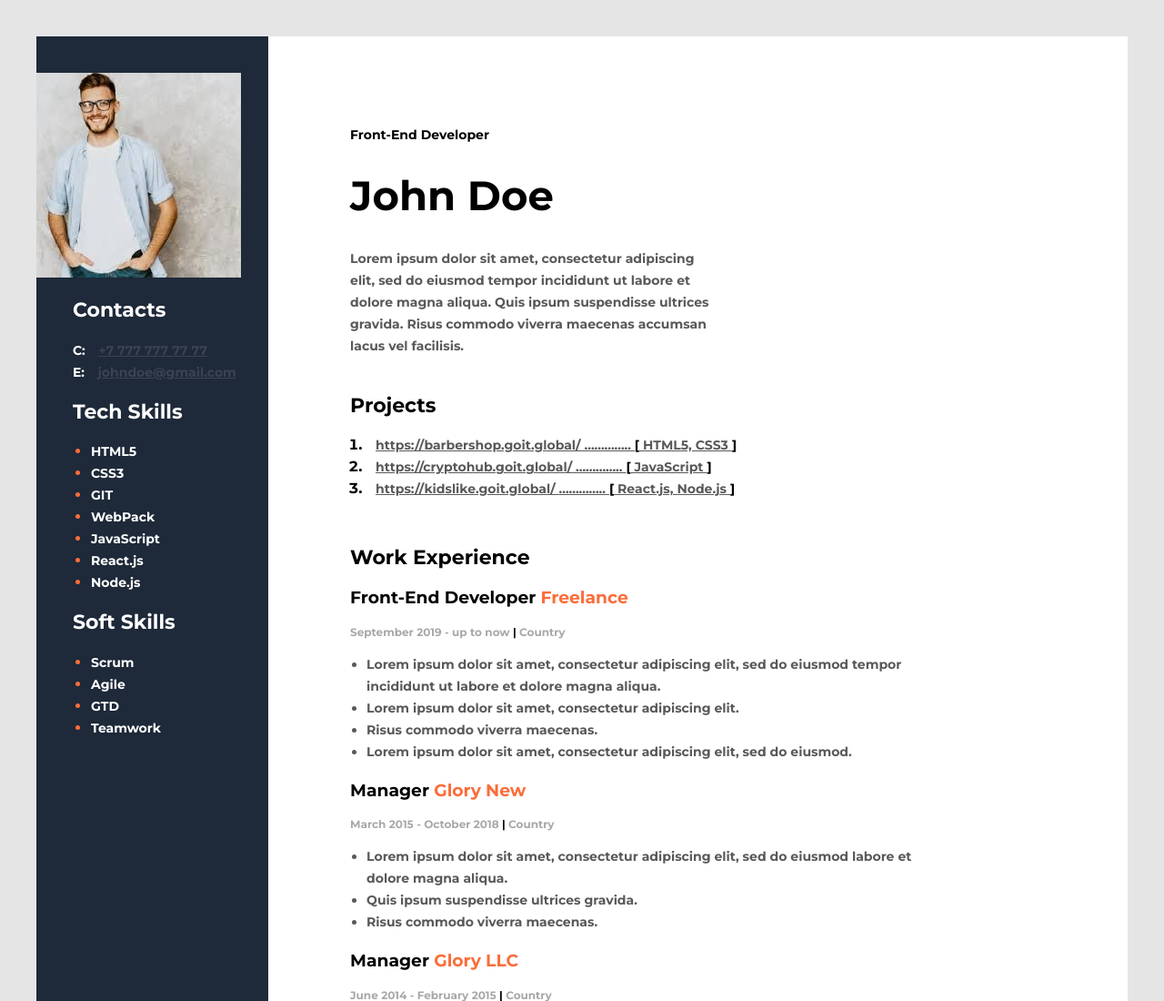
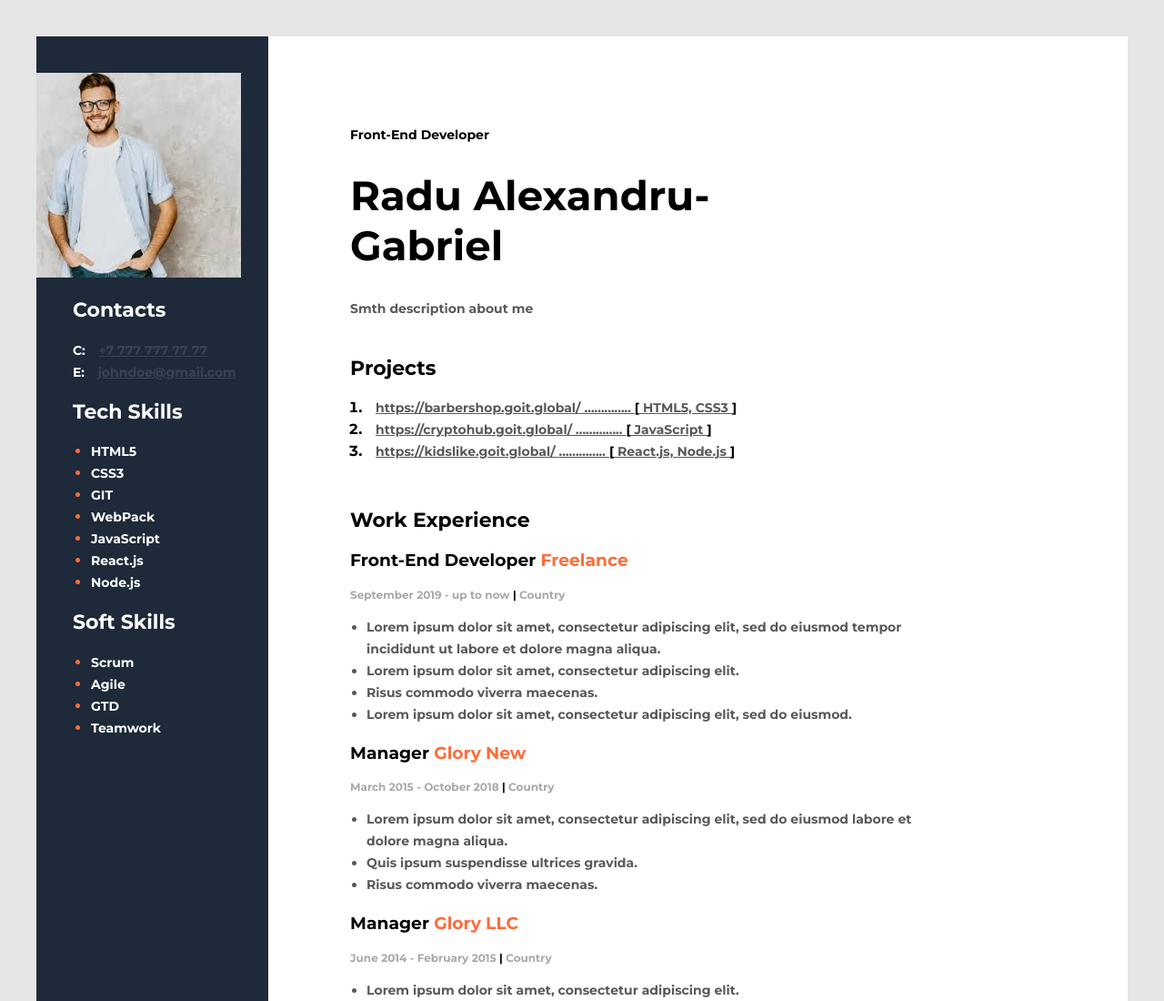
Before and after one commit to AlexandruRG/CV, a plain HTML site: page My CV/index.html in a window 1280 px wide. Shown: the top 1100 px of the page at 91% size. Drawn offline with Linux system fonts and the light colour scheme.

Commit message:
Update index.html

```diff
--- a/My CV/index.html
+++ b/My CV/index.html
@@ -17,8 +17,8 @@
             <!-- About me -->
             <div class="about-me-section">
                 <h3 class="about-me-profession">Front-End Developer</h3>
-                <h1 id="personName">John Doe</h1>
-                <p>Lorem ipsum dolor sit amet, consectetur adipiscing elit, sed do eiusmod tempor incididunt ut labore et dolore magna aliqua. Quis ipsum suspendisse ultrices gravida. Risus commodo viverra maecenas accumsan lacus vel facilisis. </p>
+                <h1 id="personName">Radu Alexandru-Gabriel</h1>
+                <p> Smth description about me </p>
             </div>
             <!-- Project-->
             <div class="projects-section">
```
